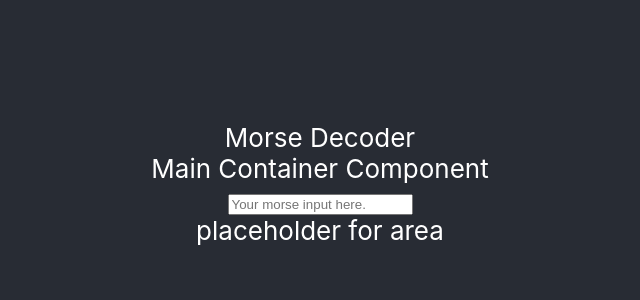
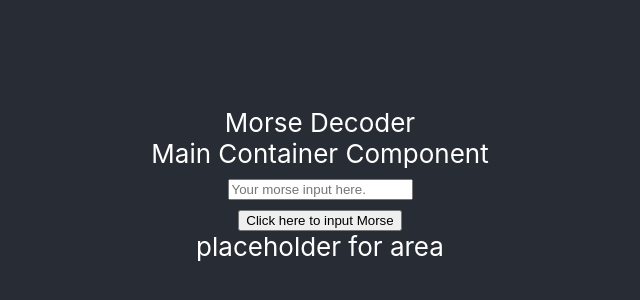
Before and after one commit to Jmok19927/Morse-Decoder, a React (Create React App) app: page / in a window 1280 px wide. Shown: the part 216-516 px from the top of the page, without its empty margins (320-960 px from the left). Built offline with nearby package versions, Linux system fonts and the light colour scheme.

Commit message:
adding dummy event handlers for clicks

```diff
--- a/src/MorseArea.jsx
+++ b/src/MorseArea.jsx
@@ -3,7 +3,16 @@ import React from 'react';
 var MorseArea = (props) => {
   return (
     <div>
-      placeholder for area
+    <button
+    onClick={props.handleOnClick}
+    onMouseDown={props.handleOnMouseDown}
+    onMouseUp={props.handleOnMouseUp}
+    onTouchStart={props.handleOnTouchStart}
+    onTouchEnd={props.handleOnTouchEnd}
+    tabIndex="0"
+    >Click here to input Morse</button>
+    <div>      placeholder for area</div>
+
     </div>
   )
 }
--- a/src/MorseContainer.jsx
+++ b/src/MorseContainer.jsx
@@ -14,6 +14,22 @@ class MorseContainer extends React.Component {
     this.setState({input: newString})
   }
 
+  handleOnMouseDown() {
+    console.log('handleOnMouseDown');
+  }
+
+  handleOnMouseUp() {
+    console.log('handleOnMouseUp');
+  }
+
+  handleOnTouchStart() {
+    console.log('handleOnTouchStart');
+  }
+
+  handleOnTouchEnd() {
+    console.log('handleOnTouchEnd');
+  }
+
   render() {
     return (
       <div>
@@ -21,7 +37,12 @@ class MorseContainer extends React.Component {
         <form>
           <input className='form' placeholder='Your morse input here.' type='text' onChange={this.handleTyping.bind(this)} value={this.state.input}/>
         </form>
-        <MorseArea/>
+        <MorseArea
+        handleOnMouseDown={this.handleOnMouseDown.bind(this)}
+        handleOnMouseUp={this.handleOnMouseUp.bind(this)}
+        handleOnTouchStart={this.handleOnTouchStart.bind(this)}
+        handleOnTouchEnd={this.handleOnTouchEnd.bind(this)}
+        />
       </div>
     )
   }
```
